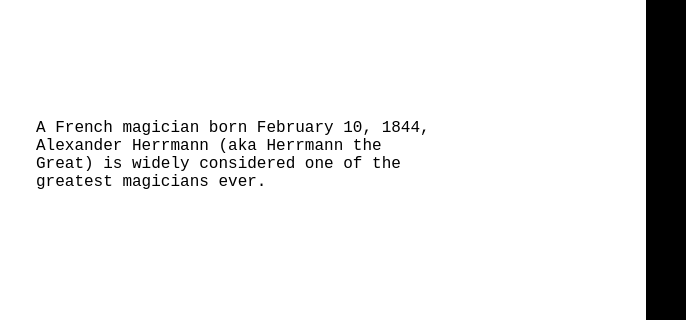
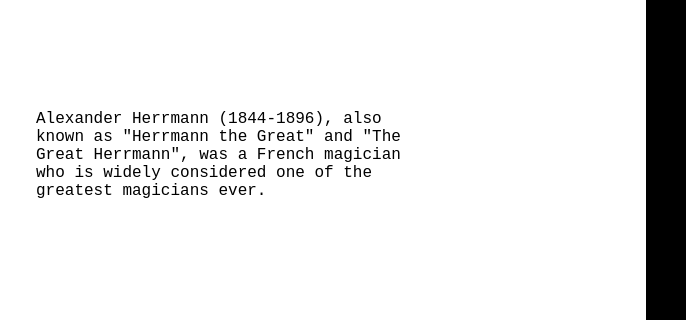
Before and after one commit to Tantrabobus/ArtistSite, a plain HTML site: page index.html in a window 1280 px wide. Shown: the part 191-511 px from the top of the page, 594-1280 px from the left. Drawn offline with Linux system fonts and the light colour scheme.

Commit message:
updated some text

```diff
--- a/index.html
+++ b/index.html
@@ -32,7 +32,7 @@
 <figcaption><a href="https://upload.wikimedia.org/wikipedia/commons/5/52/Alexander_Herrmann.jpg">Source: Wikimedia</a></figcaption>
 </figure>
 
-<p class="htext">A French magician born February 10, 1844, Alexander Herrmann (aka Herrmann the Great) is widely considered one of the greatest magicians ever.</p>
+<p class="htext">Alexander Herrmann (1844-1896), also known as "Herrmann the Great" and "The Great Herrmann", was a French magician who is widely considered one of the greatest magicians ever.</p>
 </div>
 </div>
 </div>
```
